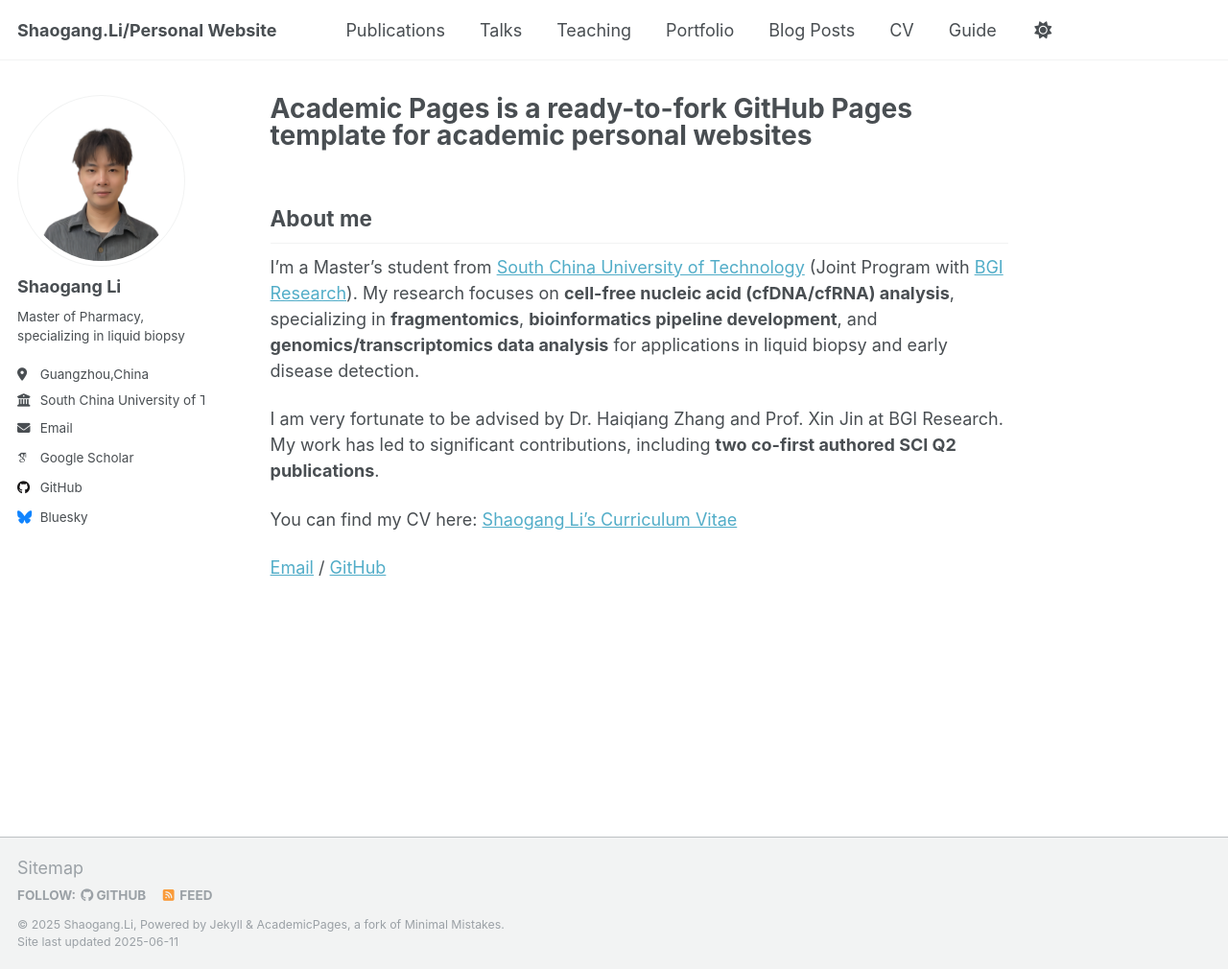
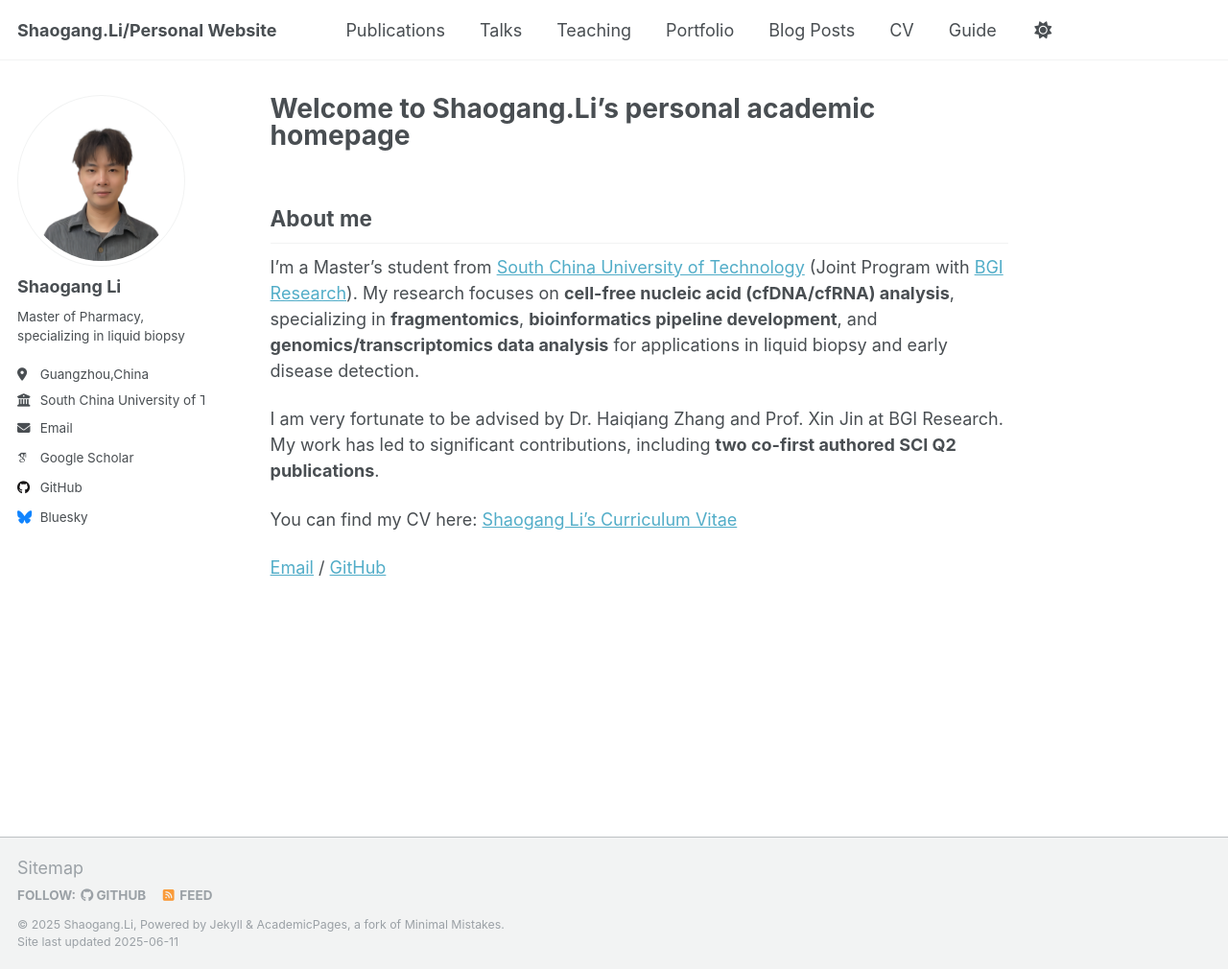
Before and after one commit to AlfredLSG/Shaogang.Li, a Jekyll site: the page built from _pages/about.md, in a window 1280 px wide and 1010 px high. Shown: the whole window at 96% size. Built offline with Jekyll 4.4.1, drawn with Linux system fonts in a browser that asks for light colours; some web fonts are replaced.

Commit message:
Update about.md

```diff
--- a/_pages/about.md
+++ b/_pages/about.md
@@ -1,6 +1,6 @@
 ---
 permalink: /
-title: "Academic Pages is a ready-to-fork GitHub Pages template for academic personal websites"
+title: "Welcome to Shaogang.Li's personal academic homepage"
 author_profile: true
 redirect_from:
   - /about/
```
